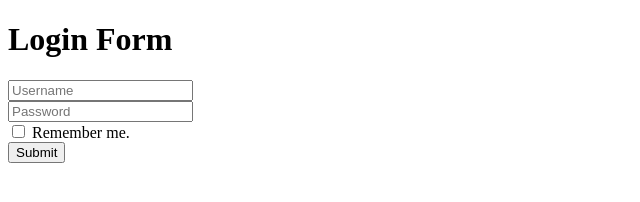
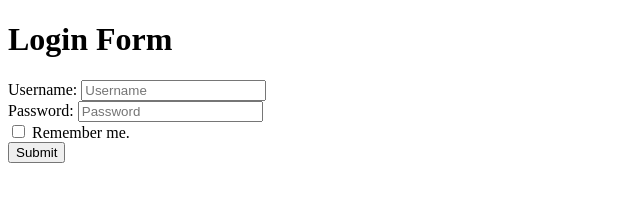
Before and after one commit to acciojob/remember-me-login-form-Debalina99, a website: page main.html in a window 1280 px wide. Shown: the whole page, without its empty margins (0-640 px from the left). Drawn offline with Linux system fonts and the light colour scheme.

Commit message:
created a submission

```diff
--- a/main.html
+++ b/main.html
@@ -11,13 +11,18 @@
 	<h1 id="verification_heading">Login Form</h1>
 
   <form id="login-form">
+   <label for="username">Username:</label>
     <input type="text" id="username" placeholder="Username" />
     <br />
+
+    <label for="password">Password:</label>
     <input type="password" id="password" placeholder="Password" />
     <br />
+
     <input type="checkbox" id="checkbox" />
     <label for="checkbox">Remember me.</label>
     <br />
+
     <input type="submit" id="submit" value="Submit" />
   </form>
 
```
